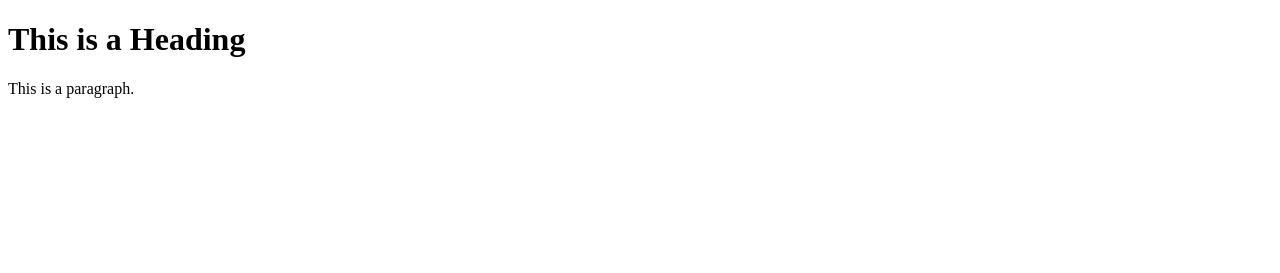
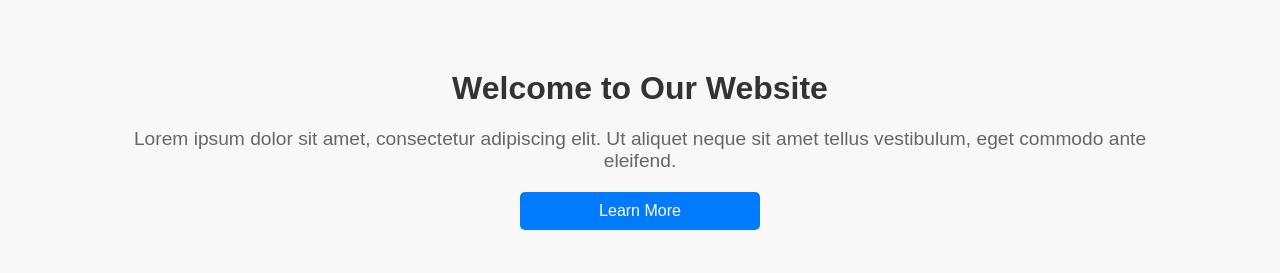
Before and after one commit to temp-006493/semesterproject.github.io, a plain HTML site: page index.html in a window 1280 px wide. Drawn offline with Linux system fonts and the light colour scheme.

Commit message:
Update index.html

```diff
--- a/index.html
+++ b/index.html
@@ -1,25 +1,50 @@
 <!DOCTYPE html>
 <html>
-   <head>
-      <title>Page Title</title>
+  <title>Landing Page</title>
     <style>
         body {
-         background-color: colorname;
+            font-family: Arial, sans-serif;
+            margin: 0;
+            padding: 0;
+            background-color: #f8f8f8;
+        }
+        .container {
+            width: 80%;
+            margin: auto;
+            overflow: hidden;
+            padding: 20px;
         }
         h1 {
-         color: color;
-         text-align: left,center,right;
+            text-align: center;
+            margin-top: 50px;
+            color: #333;
         }
         p {
-         font-famil:  yourfont;
+            text-align: center;
+            color: #666;
+            font-size: 1.2em;
+        }
+        .cta-button {
+            display: block;
+            width: 200px;
+            margin: 20px auto;
+            padding: 10px 20px;
+            text-align: center;
+            background-color: #007bff;
+            color: white;
+            text-decoration: none;
+            border-radius: 5px;
+        }
+        .cta-button:hover {
+            background-color: #0056b3;
         }
     </style>
 </head>
-
 <body>
-
-     <h1>This is a Heading</h1>
-     <p>This is a paragraph.</p>
-
+    <div class="container">
+        <h1>Welcome to Our Website</h1>
+        <p>Lorem ipsum dolor sit amet, consectetur adipiscing elit. Ut aliquet neque sit amet tellus vestibulum, eget commodo ante eleifend.</p>
+        <a href="#" class="cta-button">Learn More</a>
+    </div>
 </body>
 </html>
```
Lines whose indentation alone changed are shown as unchanged.
